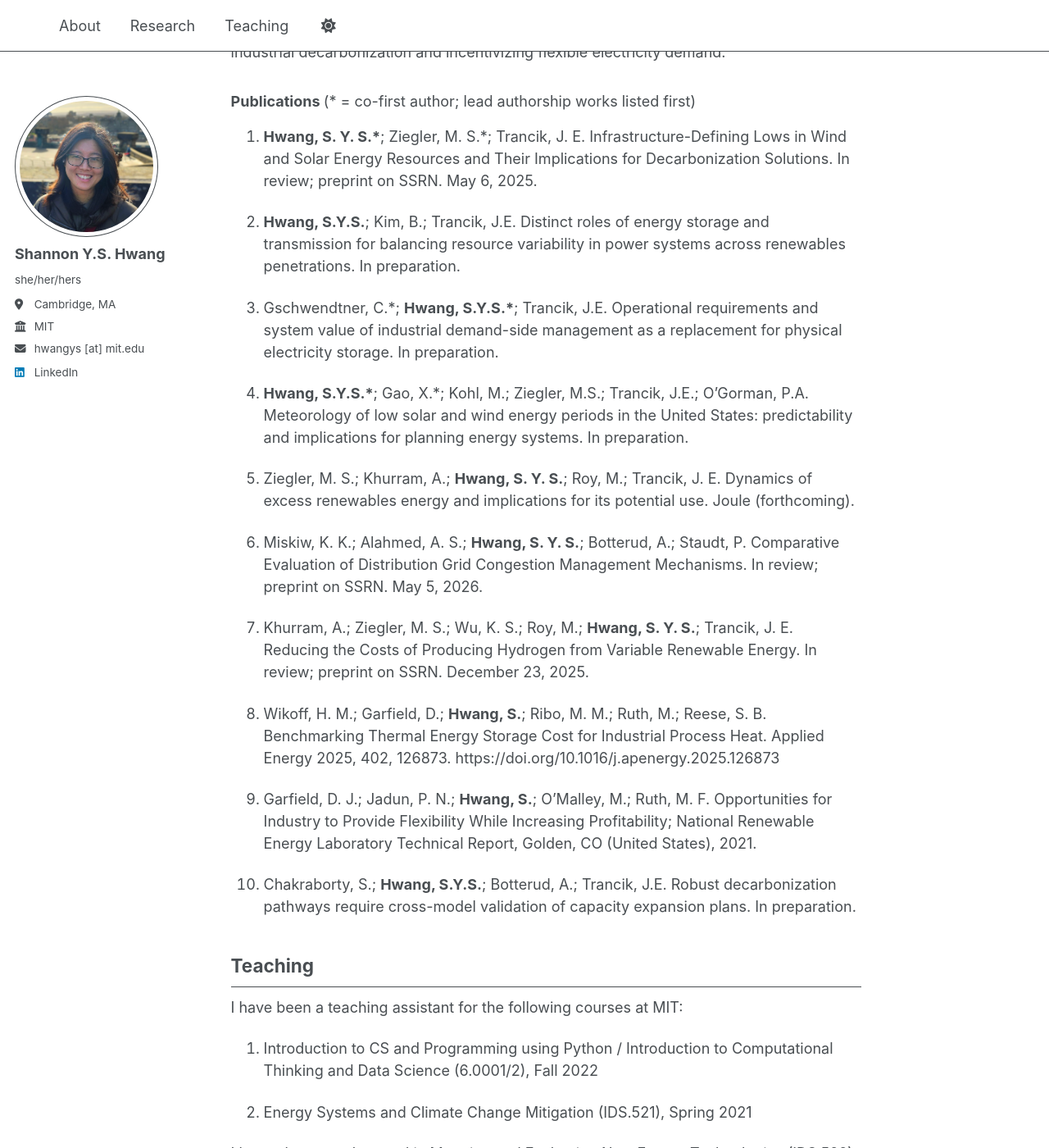
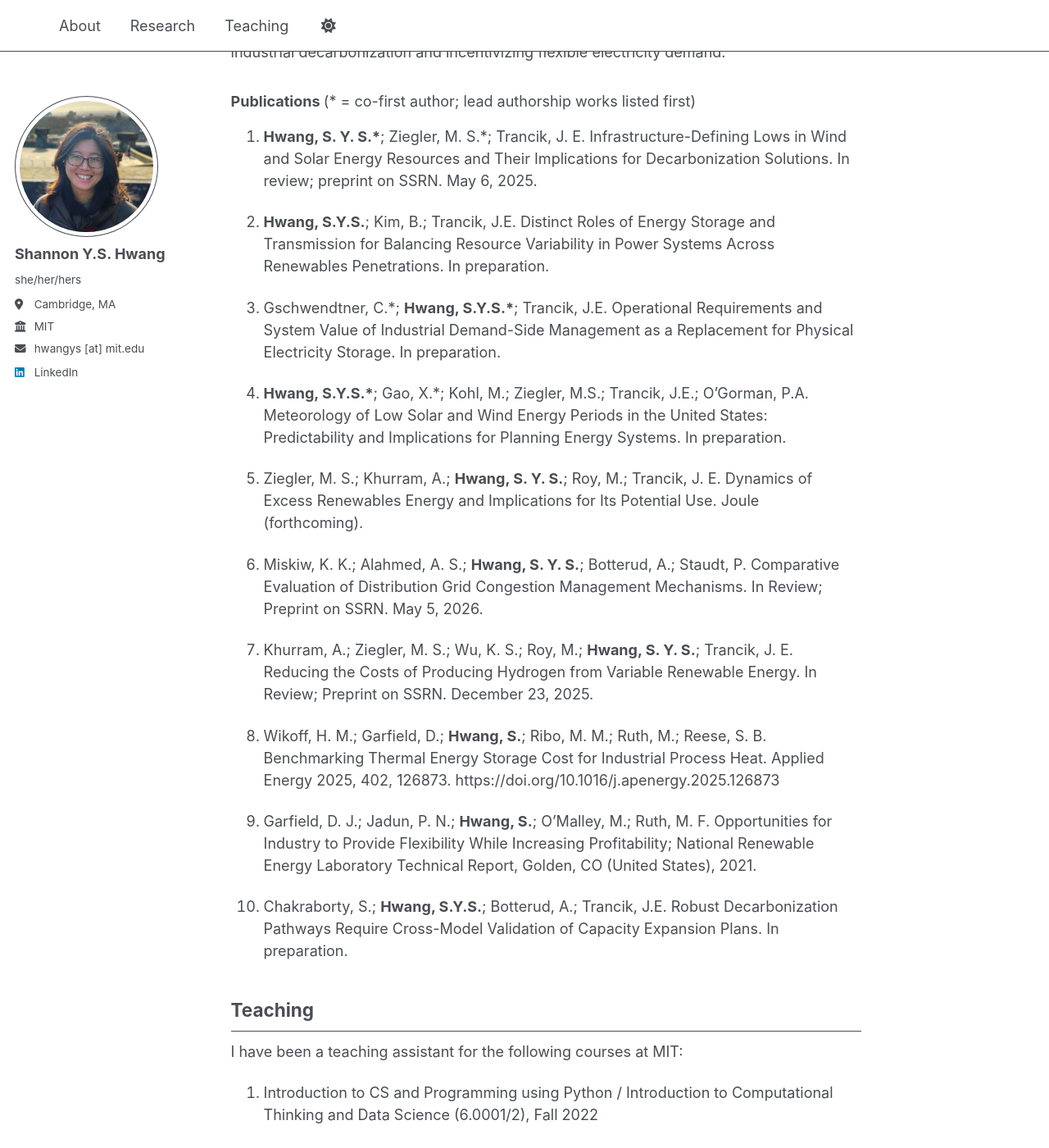
Before and after one commit to hwangshannon/hwangshannon.github.io, a Jekyll site: the page built from _pages/about.md, in a window 1280 px wide and 1400 px high, scrolled down 756 px. Shown: the whole window at 82% size. Built offline with Jekyll 4.4.1, drawn with Linux system fonts in a browser that asks for light colours; a style sheet for code colours, icons or effects is not loaded.

Commit message:
title casing

```diff
--- a/_pages/about.md
+++ b/_pages/about.md
@@ -28,23 +28,23 @@ My Ph.D. research investigates how to design reliable, cost-effective energy sys
 
 1. **Hwang, S. Y. S.\***; Ziegler, M. S.\*; Trancik, J. E. Infrastructure-Defining Lows in Wind and Solar Energy Resources and Their Implications for Decarbonization Solutions. In review; preprint on SSRN. May 6, 2025.
 
-2. **Hwang, S.Y.S.**; Kim, B.; Trancik, J.E. Distinct roles of energy storage and transmission for balancing resource variability in power systems across renewables penetrations. In preparation.
+2. **Hwang, S.Y.S.**; Kim, B.; Trancik, J.E. Distinct Roles of Energy Storage and Transmission for Balancing Resource Variability in Power Systems Across Renewables Penetrations. In preparation.
 
-3. Gschwendtner, C.\*; **Hwang, S.Y.S.\***; Trancik, J.E. Operational requirements and system value of industrial demand-side management as a replacement for physical electricity storage. In preparation.
+3. Gschwendtner, C.\*; **Hwang, S.Y.S.\***; Trancik, J.E. Operational Requirements and System Value of Industrial Demand-Side Management as a Replacement for Physical Electricity Storage. In preparation.
 
-4. **Hwang, S.Y.S.\***; Gao, X.\*; Kohl, M.; Ziegler, M.S.; Trancik, J.E.; O’Gorman, P.A. Meteorology of low solar and wind energy periods in the United States: predictability and implications for planning energy systems. In preparation.
+4. **Hwang, S.Y.S.\***; Gao, X.\*; Kohl, M.; Ziegler, M.S.; Trancik, J.E.; O’Gorman, P.A. Meteorology of Low Solar and Wind Energy Periods in the United States: Predictability and Implications for Planning Energy Systems. In preparation.
 
-5. Ziegler, M. S.; Khurram, A.; **Hwang, S. Y. S.**; Roy, M.; Trancik, J. E. Dynamics of excess renewables energy and implications for its potential use. Joule (forthcoming).
+5. Ziegler, M. S.; Khurram, A.; **Hwang, S. Y. S.**; Roy, M.; Trancik, J. E. Dynamics of Excess Renewables Energy and Implications for Its Potential Use. Joule (forthcoming).
 
-6. Miskiw, K. K.; Alahmed, A. S.; **Hwang, S. Y. S.**; Botterud, A.; Staudt, P. Comparative Evaluation of Distribution Grid Congestion Management Mechanisms.  In review; preprint on SSRN. May 5, 2026.
+6. Miskiw, K. K.; Alahmed, A. S.; **Hwang, S. Y. S.**; Botterud, A.; Staudt, P. Comparative Evaluation of Distribution Grid Congestion Management Mechanisms. In Review; Preprint on SSRN. May 5, 2026.
 
-7. Khurram, A.; Ziegler, M. S.; Wu, K. S.; Roy, M.; **Hwang, S. Y. S.**; Trancik, J. E. Reducing the Costs of Producing Hydrogen from Variable Renewable Energy.  In review; preprint on SSRN. December 23, 2025.
+7. Khurram, A.; Ziegler, M. S.; Wu, K. S.; Roy, M.; **Hwang, S. Y. S.**; Trancik, J. E. Reducing the Costs of Producing Hydrogen from Variable Renewable Energy. In Review; Preprint on SSRN. December 23, 2025.
 
 8. Wikoff, H. M.; Garfield, D.; **Hwang, S.**; Ribo, M. M.; Ruth, M.; Reese, S. B. Benchmarking Thermal Energy Storage Cost for Industrial Process Heat. Applied Energy 2025, 402, 126873. https://doi.org/10.1016/j.apenergy.2025.126873
 
 9. Garfield, D. J.; Jadun, P. N.; **Hwang, S.**; O’Malley, M.; Ruth, M. F. Opportunities for Industry to Provide Flexibility While Increasing Profitability; National Renewable Energy Laboratory Technical Report, Golden, CO (United States), 2021.
 
-10. Chakraborty, S.; **Hwang, S.Y.S.**; Botterud, A.; Trancik, J.E. Robust decarbonization pathways require cross-model validation of capacity expansion plans. In preparation.
+10. Chakraborty, S.; **Hwang, S.Y.S.**; Botterud, A.; Trancik, J.E. Robust Decarbonization Pathways Require Cross-Model Validation of Capacity Expansion Plans. In preparation.
 
 
 ## Teaching
```
